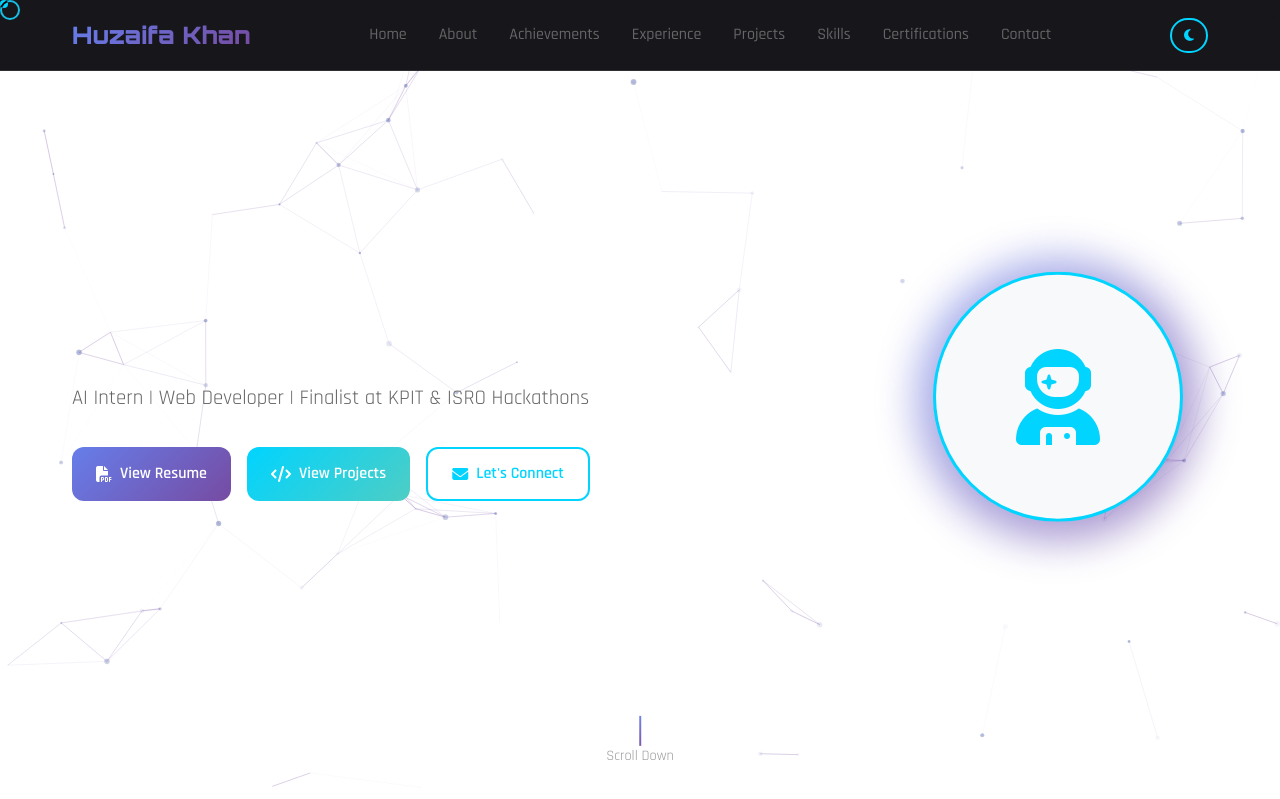
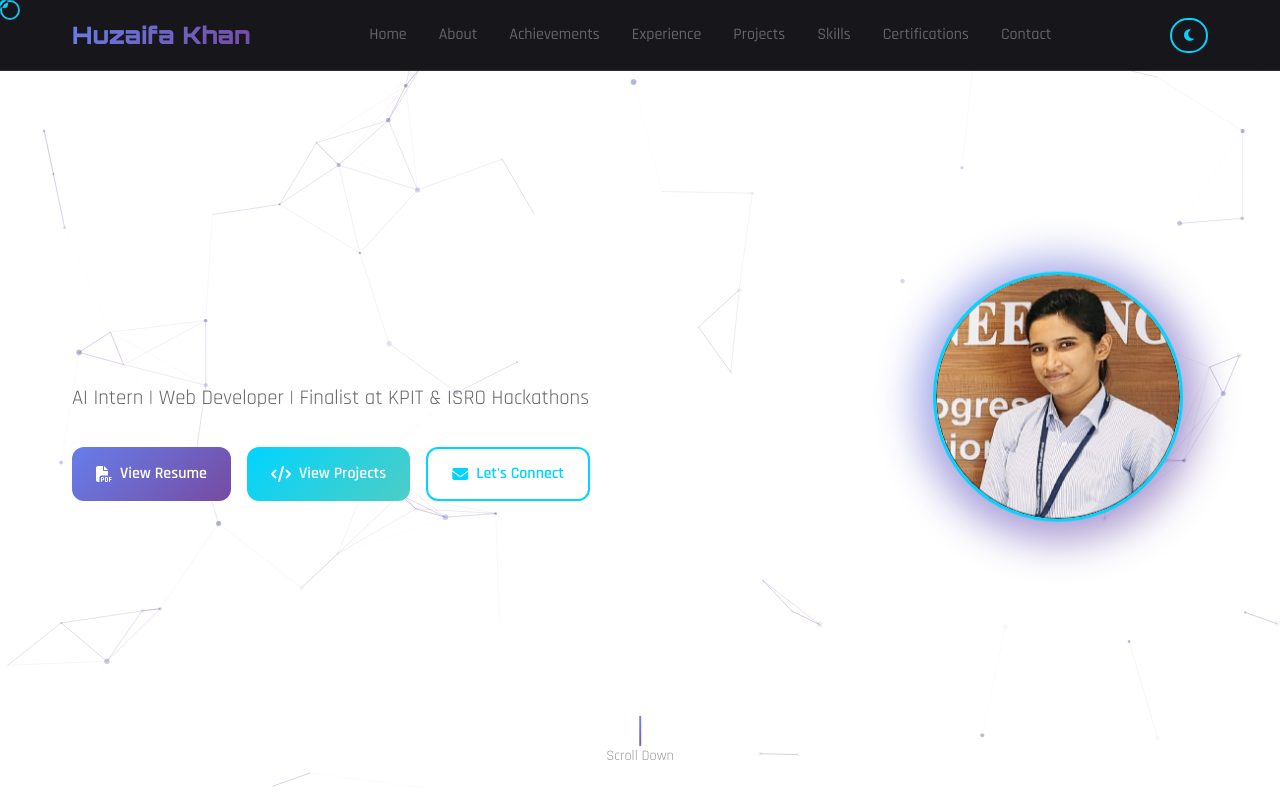
Before and after one commit to HuzaifaKhan-1/Huzaifa-Khan-Portfolio, a Flask app: page / in a window 1280 px wide. Shown: the top 799 px of the page. Run offline with Flask 3, Linux system fonts and the light colour scheme.

Commit message:
Update profile picture to a real image and ensure it fits the circular frame
Replaced placeholder avatar with profile.jpg, added profile-image class and overflow:hidden.

Replit-Commit-Author: Agent
Replit-Commit-Session-Id: cdf5f2a0-e640-48b8-b668-0e1b70259d4b
Replit-Commit-Screenshot-Url: https://storage.googleapis.com/screenshot-production-us-central1/f9f65ff7-3f64-4267-b70a-e5fb151b78e0/cdf5f2a0-e640-48b8-b668-0e1b70259d4b/9t1CHLC

```diff
--- a/static/css/style.css
+++ b/static/css/style.css
@@ -421,6 +421,15 @@ body {
     color: var(--primary-color);
     border: 3px solid var(--primary-color);
     animation: float 3s ease-in-out infinite;
+    overflow: hidden;
+}
+
+.profile-image {
+    width: 100%;
+    height: 100%;
+    object-fit: cover;
+    object-position: center;
+    border-radius: 50%;
 }
 
 @keyframes float {
--- a/templates/index.html
+++ b/templates/index.html
@@ -106,7 +106,7 @@
                 <div class="profile-container">
                     <div class="profile-glow"></div>
                     <div class="profile-avatar">
-                        <i class="fas fa-user-astronaut"></i>
+                        <img src="{{ url_for('static', filename='assets/profile.jpg') }}" alt="Huzaifa Khan" class="profile-image">
                     </div>
                 </div>
             </div>
```
Also changed, not shown: attached_assets/WhatsApp Image 2025-07-24 at 20.50.31_66eff838_1753370451566.jpg (added), static/assets/profile.jpg (added).
